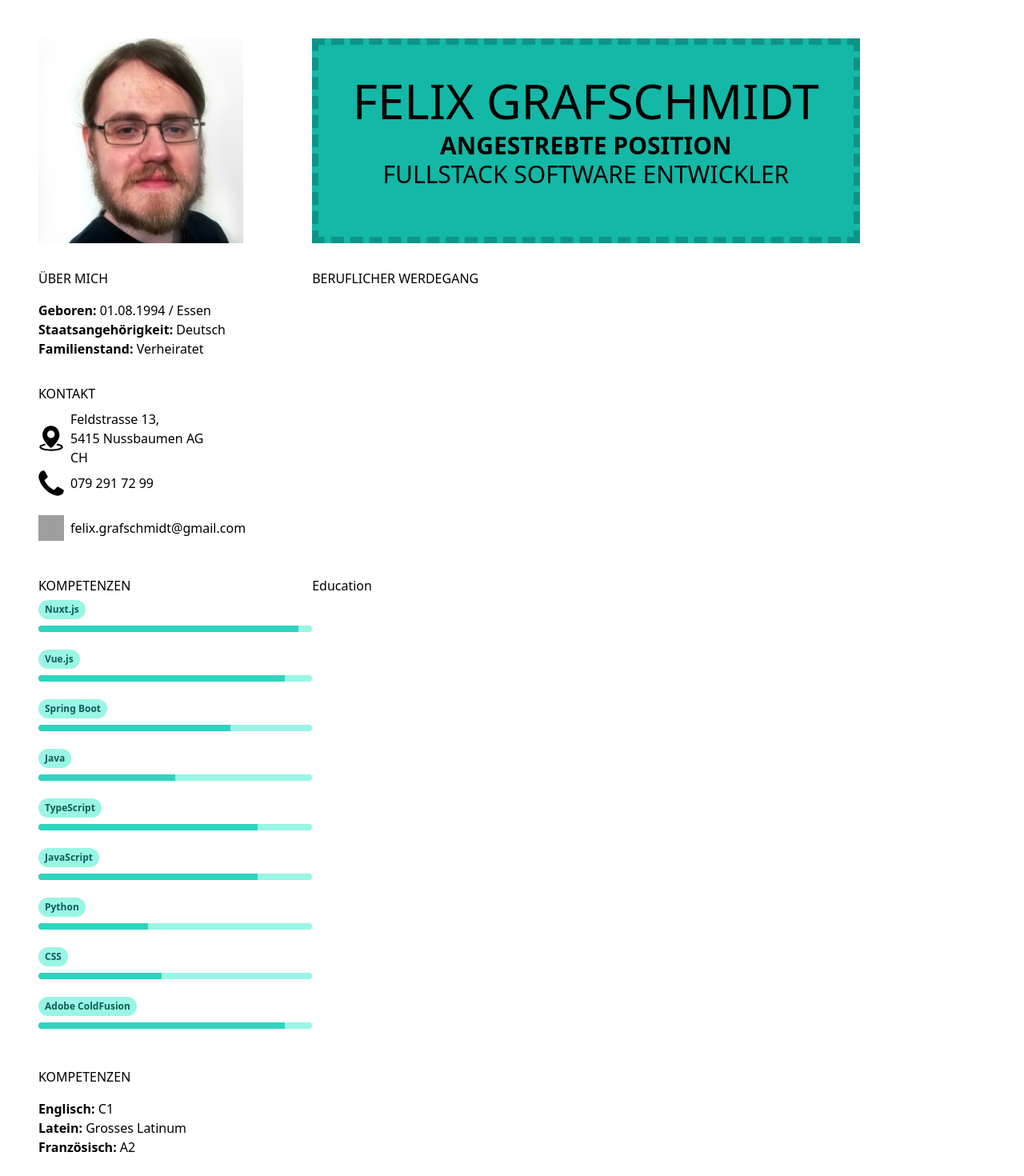
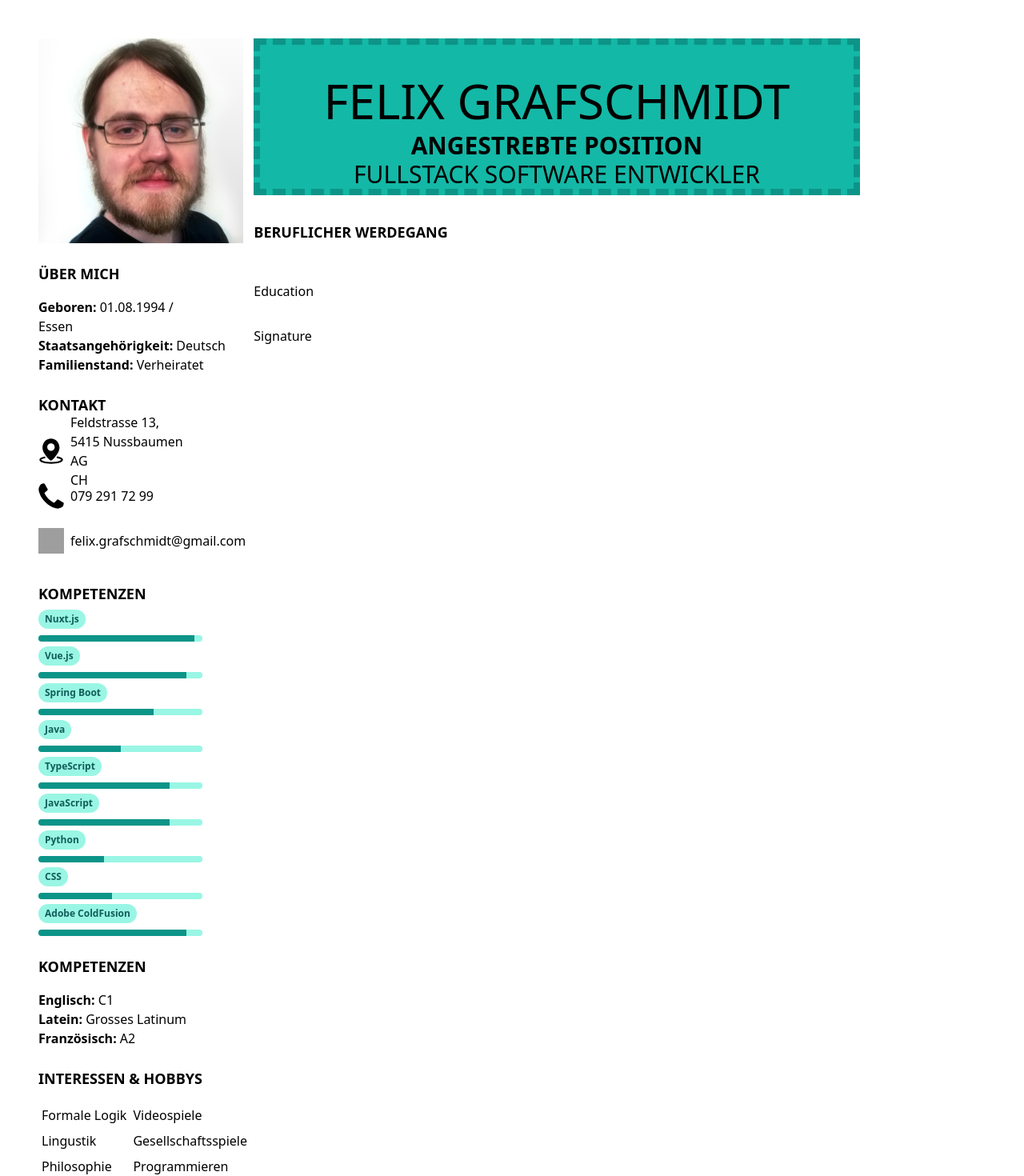
Before and after one commit to FelixGrafschmidt/cv, a Vue app: page / in a window 1280 px wide. Shown: the top 1470 px of the page at 80% size. Built offline with nearby package versions, Linux system fonts and the light colour scheme; grey boxes are pictures that could not be loaded.

Commit message:
eslint, windi

```diff
--- a/index.html
+++ b/index.html
@@ -11,7 +11,7 @@
 	</head>
 
 	<body>
-		<div id="app"></div>
+		<div id="app" style="position: relative;"></div>
 		<script type="module" src="/src/main.ts"></script>
 		<!-- built files will be auto injected -->
 	</body>
--- a/src/App.vue
+++ b/src/App.vue
@@ -1,19 +1,21 @@
 <template>
-	<div class="container h-[21cm] w-[29.7cm] p-12">
-		<div class="photo w-64 h-64 mb-8">
-			<img src="./assets/felix-grafschmidt.1024x1024.jpg" alt="Photo" />
+	<div class="w-[297mm] h-[50mm] bg-dark absolute" />
+	<div class="flex w-[297mm] gap-16 flex-row h-[210mm] p-12 z-1">
+		<aside class="w-1/5 flex flex-col gap-6">
+			<div class="photo w-64 h-64">
+				<img src="./assets/felix-grafschmidt.1024x1024.jpg" alt="Photo">
 			</div>
-		<div class="about flex flex-col mb-8">
-			<span class="mb-4">ÜBER MICH</span>
+			<div class="about flex flex-col">
+				<span class="mb-4 text-lg font-semibold underline-solid">ÜBER MICH</span>
 				<div v-for="(item, i) in aboutMe" :key="i">
 					<span class="font-bold">{{ item.key }}:&nbsp;</span>
 					<span>{{ item.value }}</span>
 				</div>
 			</div>
-		<div class="contact flex flex-col mb-8">
-			<span class="mb-4">KONTAKT</span>
+			<div class="contact flex flex-col">
+				<span class="mb-4 text-lg font-semibold">KONTAKT</span>
 				<span class="flex items-center h-14">
-				<img src="./assets/address.svg" alt="address" class="w-8 h-8" />
+					<img src="./assets/address.svg" alt="address" class="w-8 h-8">
 					<span class="flex flex-col ml-2">
 						<span>{{ contact.address.street }} {{ contact.address.number }},</span>
 						<span>{{ contact.address.zip }} {{ contact.address.place }}</span>
@@ -21,61 +23,66 @@
 					</span>
 				</span>
 				<span class="flex items-center h-14">
-				<img src="./assets/phone.svg" alt="phone" class="w-8 h-8" />
+					<img src="./assets/phone.svg" alt="phone" class="w-8 h-8">
 					<span class="flex flex-col ml-2">
 						<span>{{ contact.phone }}</span>
 					</span>
 				</span>
 				<span class="flex items-center h-14">
-				<img src="./assets/mail.svg" alt="mail" class="w-8 h-8" />
+					<img src="./assets/mail.svg" alt="mail" class="w-8 h-8">
 					<span class="flex flex-col ml-2">
 						<span>{{ contact.mail }}</span>
 					</span>
 				</span>
 			</div>
-		<div class="skills mb-8">
-			<span class="mb-4">KOMPETENZEN</span>
-			<div class="relative pt-1" v-for="(skill, i) in Object.entries(skills)" :key="i">
+			<div class="skills">
+				<span class="mb-4 text-lg font-semibold">KOMPETENZEN</span>
+				<div v-for="(skill, i) in Object.entries(skills)" :key="i" class="relative pt-1">
 					<div class="flex mb-2 items-center justify-between">
 						<div>
 							<span
-							class="text-xs font-semibold inline-block py-1 px-2 rounded-full text-teal-800 bg-teal-200"
-						>{{ skill[0] }}</span>
+								class="text-xs font-semibold inline-block py-1 px-2 rounded-full text-teal-800 bg-teal-200">
+								{{ skill[0] }}</span>
 						</div>
 					</div>
-				<div class="overflow-hidden h-2 mb-4 text-xs flex rounded bg-teal-200">
-					<div
-						:style="`width: ${skill[1]}%`"
-						class="shadow-none flex flex-col text-center whitespace-nowrap text-white justify-center bg-teal-400"
-					></div>
+					<div class="overflow-hidden h-2 text-xs flex rounded bg-teal-200">
+						<div :style="`width: ${skill[1]}%`"
+							class="shadow-none flex flex-col text-center whitespace-nowrap text-white justify-center bg-teal-600">
 						</div>
 					</div>
 				</div>
-		<div class="languages flex flex-col mb-8">
-			<span class="mb-4">KOMPETENZEN</span>
+			</div>
+			<div class="languages flex flex-col">
+				<span class="mb-4 text-lg font-semibold">KOMPETENZEN</span>
 				<span v-for="(language, i) in Object.entries(languages)" :key="i">
 					<span class="font-bold">{{ language[0] }}:&nbsp;</span>
 					<span>{{ language[1] }}</span>
 				</span>
 			</div>
-		<div class="interests flex flex-col mb-8">
-			<span class="mb-4">INTERESSEN & HOBBYS</span>
+			<div class="interests flex flex-col">
+				<span class="mb-4 text-lg font-semibold">INTERESSEN & HOBBYS</span>
 				<div class="max-h-[8rem] flex flex-col flex-wrap">
-				<span class="p-1" v-for="(interest, i) in interests" :key="i">{{ interest }}</span>
+					<span v-for="(interest, i) in interests" :key="i" class="p-1">{{ interest }}</span>
 				</div>
 			</div>
+		</aside>
+		<main class="w-4/5">
 			<div
-			class="header bg-teal-500 flex flex-col items-center mb-8 pt-10 border-dashed border-teal-600 border-8"
-		>
+				class="header bg-teal-500 flex flex-col items-center mb-8 pt-10 border-dashed border-teal-600 border-8">
 				<span class="text-6xl">FELIX GRAFSCHMIDT</span>
 				<span class="text-3xl font-bold mt-2">ANGESTREBTE POSITION</span>
 				<span class="text-3xl">{{ position }}</span>
 			</div>
 			<div class="professional flex flex-col mb-8">
-			<span class="mb-4">BERUFLICHER WERDEGANG</span>
+				<span class="mb-4 text-lg font-semibold">BERUFLICHER WERDEGANG</span>
 			</div>
-		<div class="education flex flex-col mb-8">Education</div>
-		<div class="signature flex flex-col mb-8">Signature</div>
+			<div class="education flex flex-col mb-8">
+				Education
+			</div>
+			<div class="signature flex flex-col mb-8">
+				Signature
+			</div>
+		</main>
 	</div>
 </template>
 
@@ -83,18 +90,24 @@
 import { defineComponent } from "vue";
 
 export default defineComponent({
-	name: 'App',
+	name: "CV",
 	components: {},
 	data() {
 		return {
 			position: "FULLSTACK SOFTWARE ENTWICKLER",
 			aboutMe: [
-				{ key: 'Geboren', value: "01.08.1994 / Essen" },
-				{ key: 'Staatsangehörigkeit', value: "Deutsch" },
-				{ key: 'Familienstand', value: "Verheiratet" },
+				{ key: "Geboren", value: "01.08.1994 / Essen" },
+				{ key: "Staatsangehörigkeit", value: "Deutsch" },
+				{ key: "Familienstand", value: "Verheiratet" },
 			],
 			contact: {
-				address: { street: "Feldstrasse", number: "13", zip: "5415", place: "Nussbaumen AG", country: "CH" },
+				address: {
+					street: "Feldstrasse",
+					number: "13",
+					zip: "5415",
+					place: "Nussbaumen AG",
+					country: "CH",
+				},
 				phone: "079 291 72 99",
 				mail: "felix.grafschmidt@gmail.com",
 			},
@@ -102,17 +115,17 @@ export default defineComponent({
 				"Nuxt.js": 95,
 				"Vue.js": 90,
 				"Spring Boot": 70,
-				"Java": 50,
-				"TypeScript": 80,
-				"JavaScript": 80,
-				"Python": 40,
-				"CSS": 45,
+				Java: 50,
+				TypeScript: 80,
+				JavaScript: 80,
+				Python: 40,
+				CSS: 45,
 				"Adobe ColdFusion": 90,
 			},
 			languages: {
-				"Englisch": "C1",
-				"Latein": "Grosses Latinum",
-				"Französisch": "A2",
+				Englisch: "C1",
+				Latein: "Grosses Latinum",
+				Französisch: "A2",
 			},
 			interests: [
 				"Formale Logik",
@@ -123,14 +136,14 @@ export default defineComponent({
 				"Gesellschaftsspiele",
 				"Programmieren",
 				"Lesen",
-			]
-		}
-	}
+			],
+		};
+	},
 });
 </script>
 
 <style>
-.container {
+/* .container {
 	display: grid;
 	grid-template-columns: repeat(6, 1fr);
 	grid-template-rows: repeat(7, 1fr);
@@ -184,5 +197,5 @@ export default defineComponent({
 
 .education {
 	grid-area: education;
-}
+} */
 </style>
--- a/vite.config.js
+++ b/vite.config.js
@@ -1,14 +1,11 @@
-import { defineConfig } from 'vite';
-import vue from '@vitejs/plugin-vue';
+import { defineConfig } from "vite";
+import vue from "@vitejs/plugin-vue";
+import WindiCSS from "vite-plugin-windicss";
 
 export default defineConfig({
 	build: {},
 	optimizeDeps: {
-		include: [
-			'vue',
-		]
+		include: ["vue"],
 	},
-	plugins: [
-		vue()
-	]
+	plugins: [vue(), WindiCSS()],
 });
--- /dev/null
+++ b/windi.config.ts
@@ -0,0 +1,11 @@
+import { defineConfig } from 'windicss/helpers'
+
+
+export default defineConfig({
+	theme: {},
+	extract: {
+		include: ['**/*.{vue,html,jsx,tsx,ts,js}'],
+	},
+	variants: {
+	}
+})
```
Also changed, not shown: package.json (+24 -24 lines), .eslintrc.js, 1 other file (tests, documents, lock files or other folders). Lines whose indentation alone changed are shown as unchanged.
